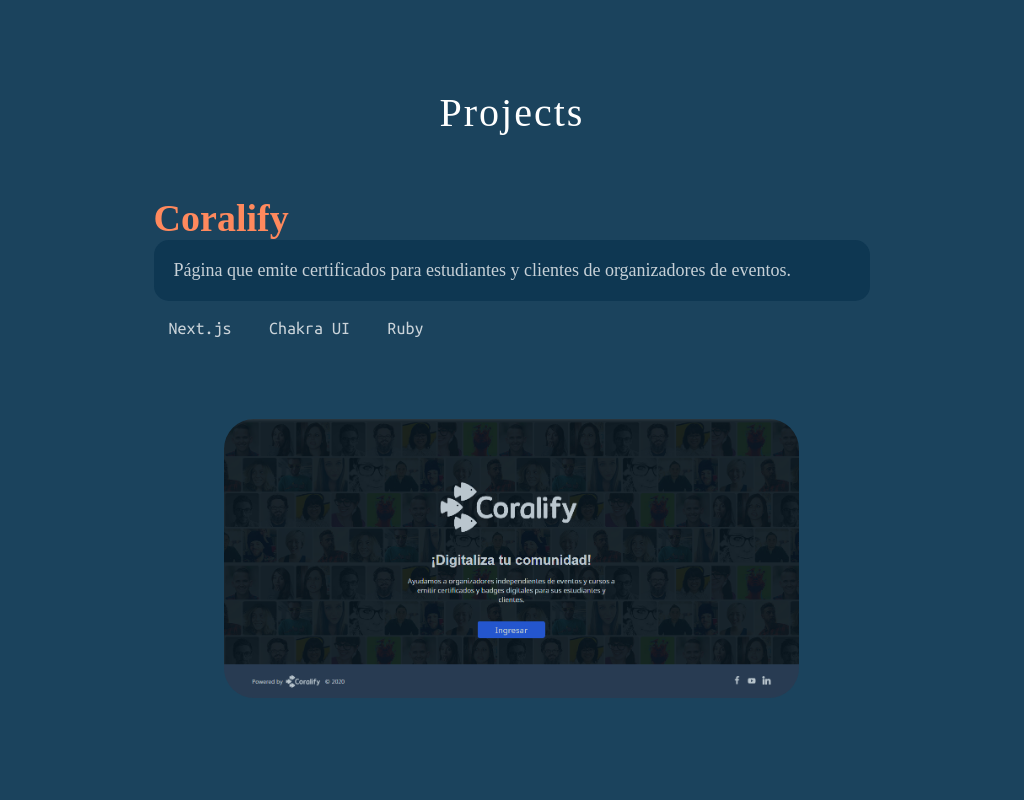
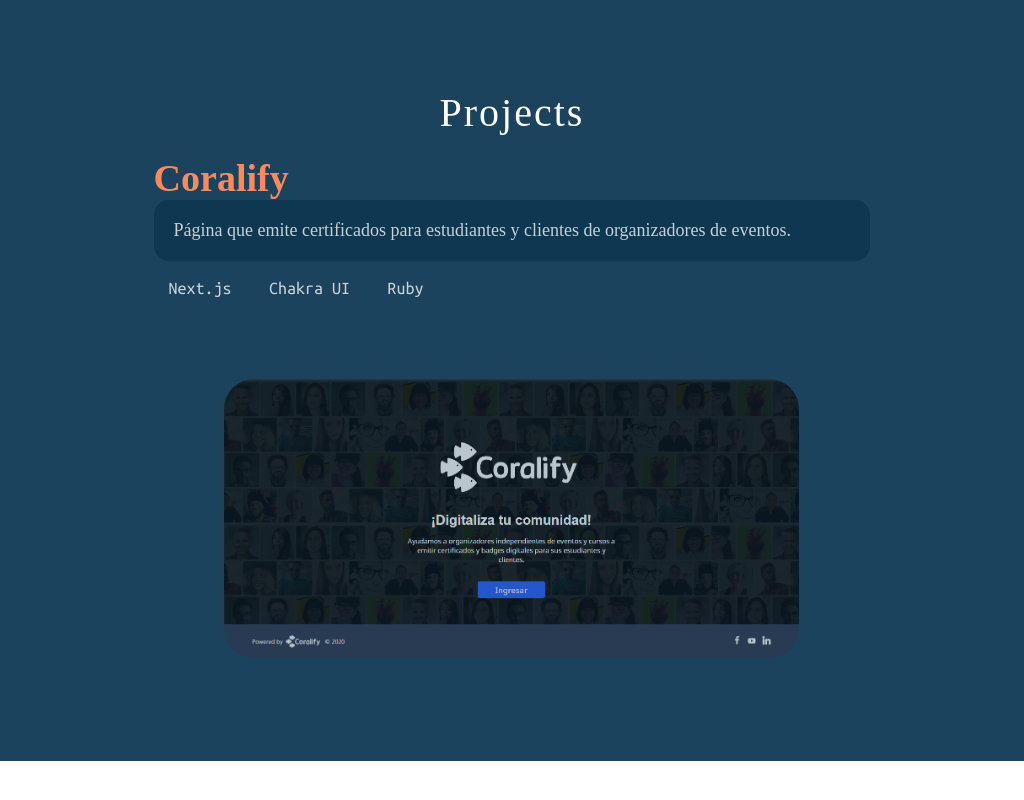
Before and after one commit to NicolleQuispeArotinco/portafolio, a Next.js app: page / in a window 1024 px wide. Shown: the part 2270-3070 px from the top of the page. After the commit the page ends 3031 px from the top, so only its background shows below. Built offline with nearby package versions, Linux system fonts and the light colour scheme; a web font is replaced by a local one.

Commit message:
no padding

```diff
--- a/styles/Projects.module.css
+++ b/styles/Projects.module.css
@@ -95,13 +95,6 @@
   }
 }
 
-@media screen and (max-width: 1089px) and (min-width: 1020px) {
-  .projectImage {
-    width: 446px;
-    height: auto;
-  }
-}
-
 @media screen and (max-width: 1089px) {
   .projectImage {
     width: 100%;
@@ -130,4 +123,7 @@
   .projectDescription {
     z-index: 0;
   }
+  .infoContainer {
+    padding: 0;
+  }
 }
```
